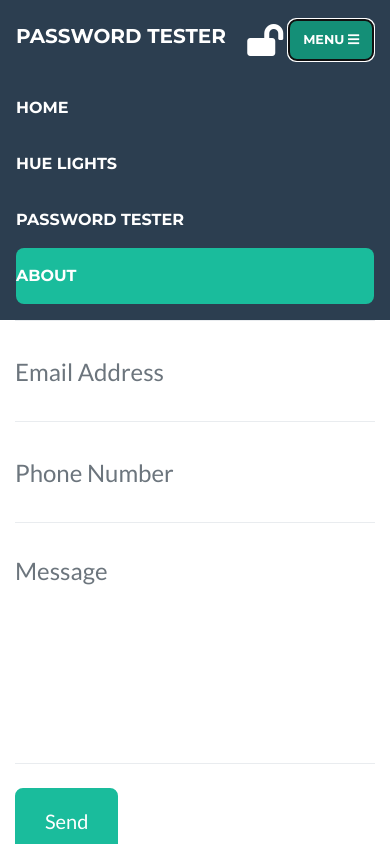
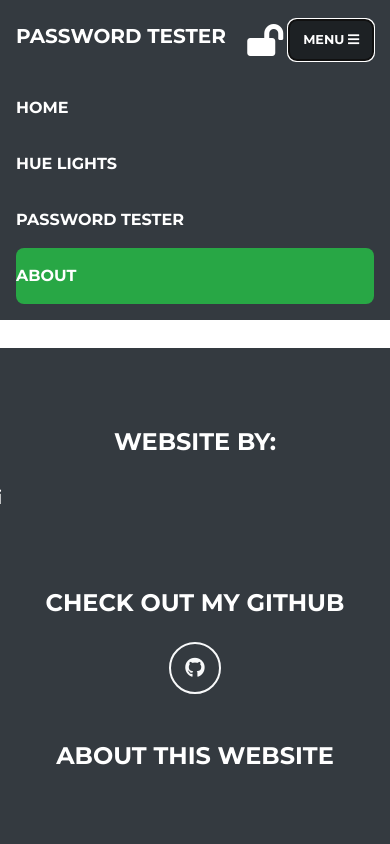
Before and after one commit to SefNak/Password-Checker-WebDev166, a website with bundled scripts: page startbootstrap-freelancer-gh-pages/about.html in a window 390 px wide. Both pictures are taken after a click on the button "MENU". Shown: the top 844 px of the page. Built offline with nearby package versions, Linux system fonts and the light colour scheme.

Commit message:
Website Design Changed 'About' page to match design of the rest of the website. Plus started to implement titles and text to 'about' page, description/point of the website.

```diff
--- a/startbootstrap-freelancer-gh-pages/about.html
+++ b/startbootstrap-freelancer-gh-pages/about.html
@@ -24,32 +24,39 @@
         height: 100%;
         margin-top: 100px;
     }
+    a:hover {
+        background-color: #28A745;
+        color: white;
+    }
+    p {
+        margin-left: -500px;
+    }
 </style>
 
 <body id="page-top">
 
 <!-- Navigation -->
-<nav class="navbar navbar-expand-lg bg-secondary text-uppercase fixed-top" id="mainNav">
+<nav class="navbar navbar-expand-lg bg-dark text-uppercase fixed-top" id="mainNav">
     <div class="container">
         <h1 class="navbar-brand">Password Tester</h1>
         <i class="fas fa-lock-open" style="font-size: 32px; color: white"></i>
-        <button class="navbar-toggler navbar-toggler-right text-uppercase font-weight-bold bg-primary text-white rounded" type="button" data-toggle="collapse" data-target="#navbarResponsive" aria-controls="navbarResponsive" aria-expanded="false" aria-label="Toggle navigation">
+        <button class="navbar-toggler navbar-toggler-right text-uppercase font-weight-bold bg-dark text-white rounded" type="button" data-toggle="collapse" data-target="#navbarResponsive" aria-controls="navbarResponsive" aria-expanded="false" aria-label="Toggle navigation">
             Menu
             <i class="fas fa-bars"></i>
         </button>
         <div class="collapse navbar-collapse" id="navbarResponsive">
             <ul class="navbar-nav ml-auto">
                 <li class="nav-item mx-0 mx-lg-1">
-                    <a class="nav-link py-3 px-0 px-lg-3 rounded js-scroll-trigger" href="index.html">Home</a>
+                    <a class="nav-link py-3 px-0 px-lg-3 rounded js-scroll-trigger text-white" href="index.html">Home</a>
                 </li>
                 <li class="nav-item mx-0 mx-lg-1">
-                    <a class="nav-link py-3 px-0 px-lg-3 rounded js-scroll-trigger" href="huelights.html">Hue Lights</a>
+                    <a class="nav-link py-3 px-0 px-lg-3 rounded js-scroll-trigger text-white" href="huelights.html">Hue Lights</a>
                 </li>
                 <li class="nav-item mx-0 mx-lg-1">
-                    <a class="nav-link py-3 px-0 px-lg-3 rounded js-scroll-trigger" href="checker.html">Password Tester</a>
+                    <a class="nav-link py-3 px-0 px-lg-3 rounded js-scroll-trigger text-white" href="checker.html">Password Tester</a>
                 </li>
                 <li class="nav-item mx-0 mx-lg-1">
-                    <a class="nav-link py-3 px-0 px-lg-3 text-uppercase font-weight-bold bg-primary text-white rounded" href="about.html">About</a>
+                    <a class="nav-link py-3 px-0 px-lg-3 text-uppercase font-weight-bold bg-success text-white rounded" href="about.html">About</a>
                 </li>
             </ul>
         </div>
@@ -63,56 +70,23 @@
     <div class="container">
 
         <!-- About Section Heading -->
-        <h2 class="page-section-heading text-center text-uppercase text-success mb-0">About</h2>
+        <h2 class="page-section-heading text-center text-uppercase text-success mb-0 text-dark">About</h2>
 
         <!-- Icon Divider -->
         <div class="divider-custom">
-            <div class="divider-custom-line" style="background-color: #28A745"></div>
+            <div class="divider-custom-line" style="background-color: #343A40"></div>
             <div class="divider-custom-icon" style="color: #28A745">
                 <i class="fas fa-lock" style="color: #28A745"></i>
             </div>
-            <div class="divider-custom-line" style="background-color: #28A745"></div>
+            <div class="divider-custom-line" style="background-color: #343A40"></div>
         </div>
 
         <!-- About Section Form -->
         <div class="row">
             <div class="col-lg-8 mx-auto">
-                <!-- To configure the contact form email address, go to mail/contact_me.php and update the email address in the PHP file on line 19. -->
-                <form name="sentMessage" id="contactForm" novalidate="novalidate">
-                    <div class="control-group">
-                        <div class="form-group floating-label-form-group controls mb-0 pb-2">
-                            <label>Name</label>
-                            <input class="form-control" id="name" type="text" placeholder="Name" required="required" data-validation-required-message="Please enter your name.">
-                            <p class="help-block text-danger"></p>
-                        </div>
-                    </div>
-                    <div class="control-group">
-                        <div class="form-group floating-label-form-group controls mb-0 pb-2">
-                            <label>Email Address</label>
-                            <input class="form-control" id="email" type="email" placeholder="Email Address" required="required" data-validation-required-message="Please enter your email address.">
-                            <p class="help-block text-danger"></p>
-                        </div>
-                    </div>
-                    <div class="control-group">
-                        <div class="form-group floating-label-form-group controls mb-0 pb-2">
-                            <label>Phone Number</label>
-                            <input class="form-control" id="phone" type="tel" placeholder="Phone Number" required="required" data-validation-required-message="Please enter your phone number.">
-                            <p class="help-block text-danger"></p>
-                        </div>
-                    </div>
-                    <div class="control-group">
-                        <div class="form-group floating-label-form-group controls mb-0 pb-2">
-                            <label>Message</label>
-                            <textarea class="form-control" id="message" rows="5" placeholder="Message" required="required" data-validation-required-message="Please enter a message."></textarea>
-                            <p class="help-block text-danger"></p>
-                        </div>
-                    </div>
-                    <br>
-                    <div id="success"></div>
-                    <div class="form-group">
-                        <button type="submit" class="btn btn-primary btn-xl" id="sendMessageButton">Send</button>
-                    </div>
-                </form>
+                <p class="page-section-heading text-center text-uppercase text-success mb-0 text-dark" style="font-size: 32px;">The objective of this website:</p>
+
+
             </div>
         </div>
 
@@ -120,7 +94,7 @@
 </section>
 
 <!-- Footer -->
-<footer class="footer text-center">
+<footer class="footer text-center bg-dark">
     <div class="container">
         <div class="row">
 
```
Also changed, not shown: startbootstrap-freelancer-gh-pages/checker.html (+15 -11 lines), startbootstrap-freelancer-gh-pages/huelights.html (+5 -5 lines).
